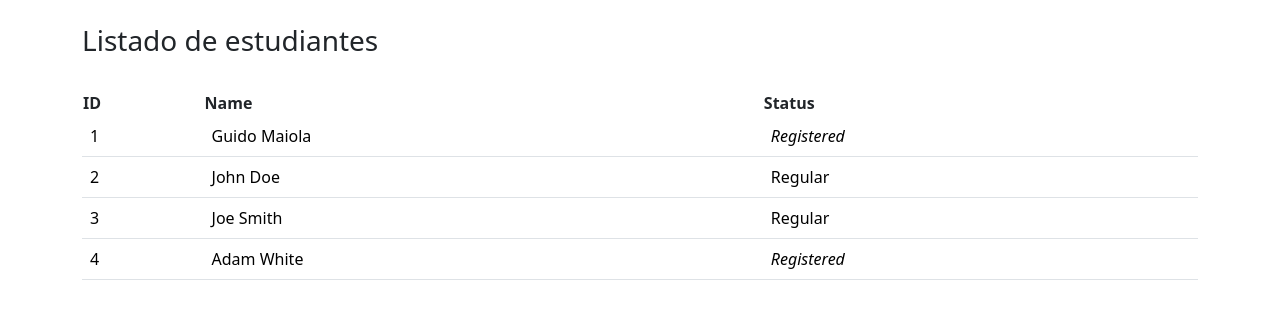
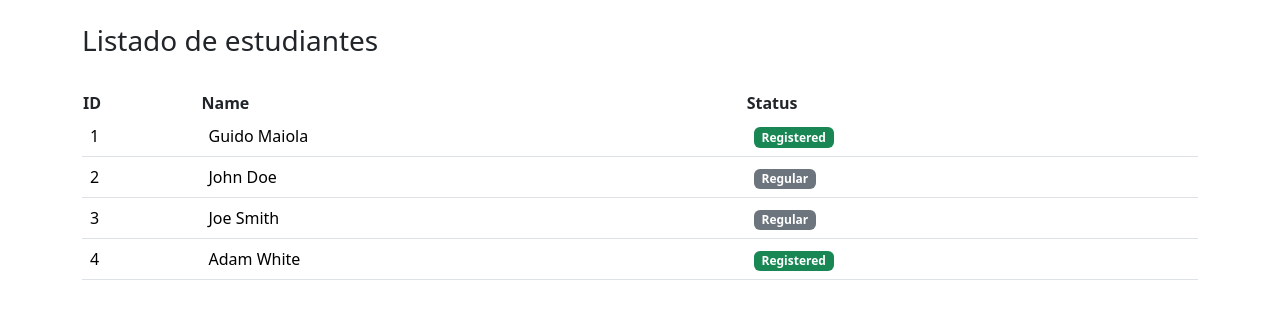
Before and after one commit to guidomaiola/angular-01, an Angular app: page / in a window 1280 px wide. Shown: the top 310 px of the page. Built offline with nearby package versions, Linux system fonts and the light colour scheme.

Commit message:
ngClass directive with condition and ternary operator to apply badges to status

```diff
--- a/src/app/app.component.html
+++ b/src/app/app.component.html
@@ -13,7 +13,10 @@
             <tr *ngFor="let student of studentsList; let i = index">
                 <td>{{ i + 1}}</td>
                 <td>{{ student.name }}</td>
-                <td [ngStyle]="{ 'font-style': student.status === 'Registered' ? 'italic' : 'normal'}">{{ student.status }}</td>
+                <td>
+                    <span [ngClass]="student.status === 'Registered' ? 'badge text-bg-success' : 'badge text-bg-secondary'">
+                        {{ student.status }} </span>
+                </td>
             </tr>
 
         </tbody>
```
